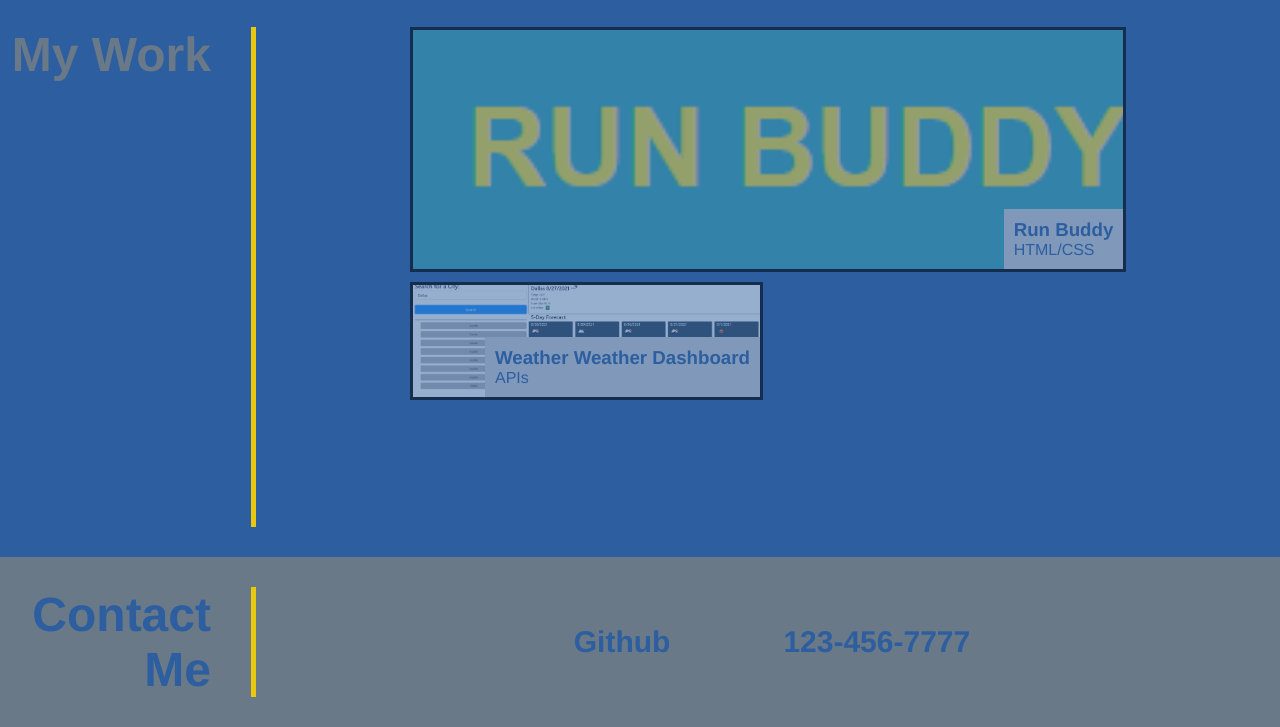
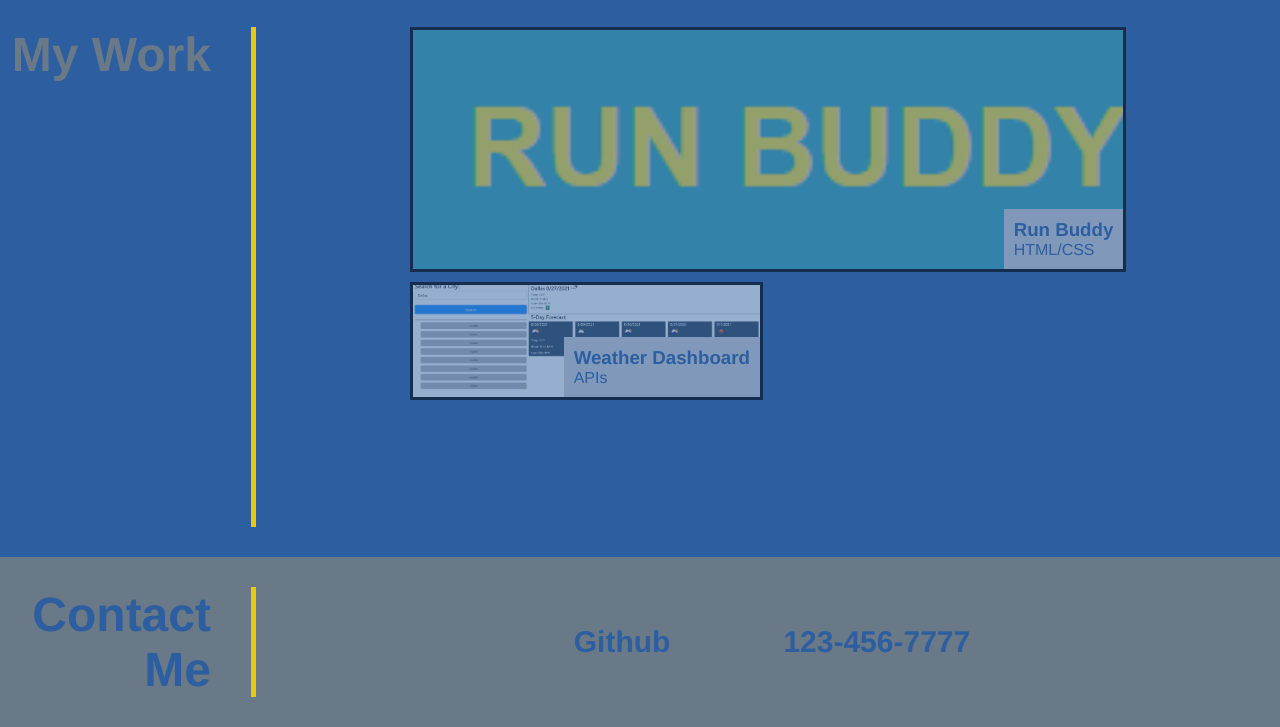
Before and after one commit to nayala98/2-advanced-css, a plain HTML site: page index.html in a window 1280 px wide. Shown: the part 1196-1923 px from the top of the page. Drawn offline with Linux system fonts and the light colour scheme.

Commit message:
fixed an h3

```diff
--- a/index.html
+++ b/index.html
@@ -69,7 +69,7 @@
                 </a>
                 <a href="https://nayala98.github.io/06-server-side-APIS-Weather/" target="_blank" class="project weather-dashboard">
                     <div class="project-label">
-                        <h3>Weather Weather Dashboard</h3>
+                        <h3>Weather Dashboard</h3>
                         <p>APIs</p>
                     </div>
                 </a>
```
